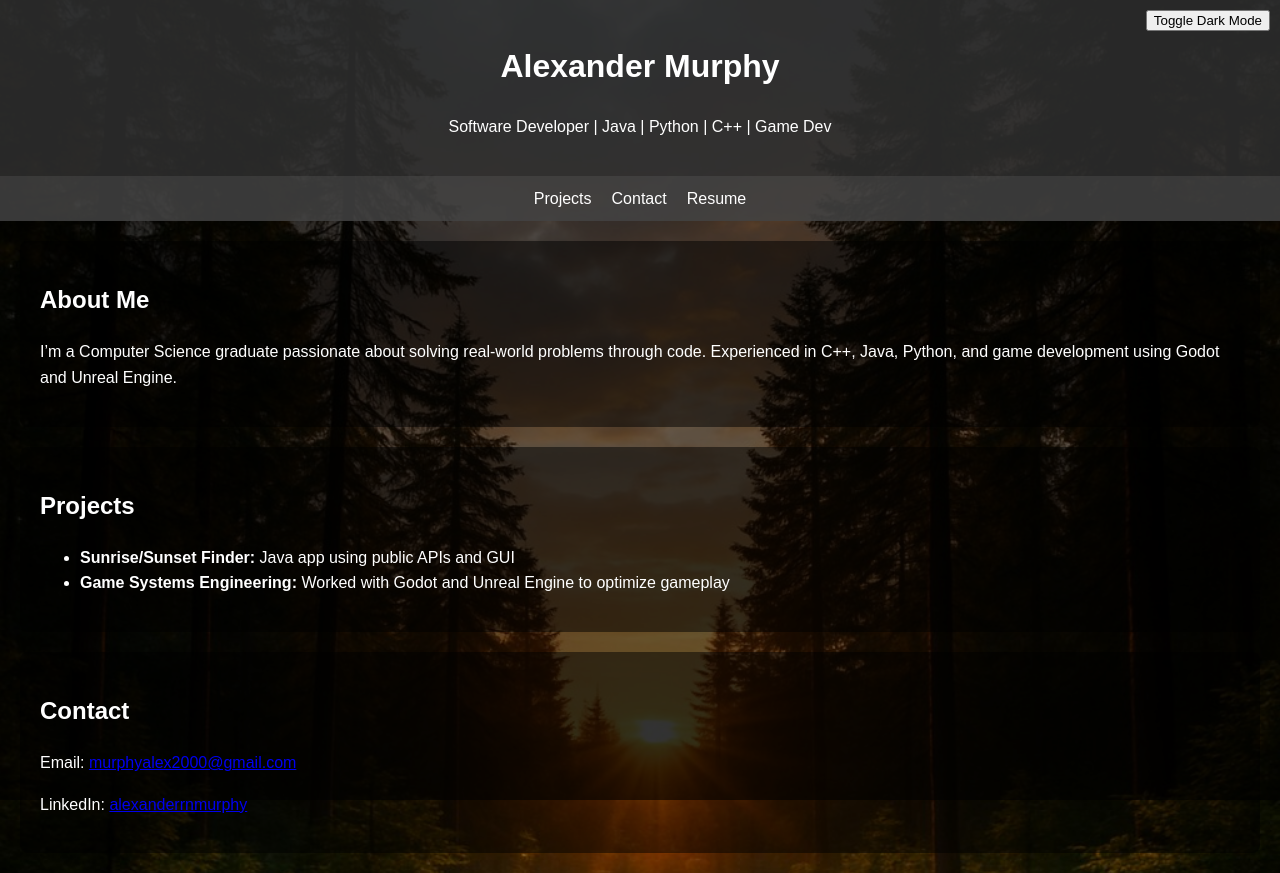
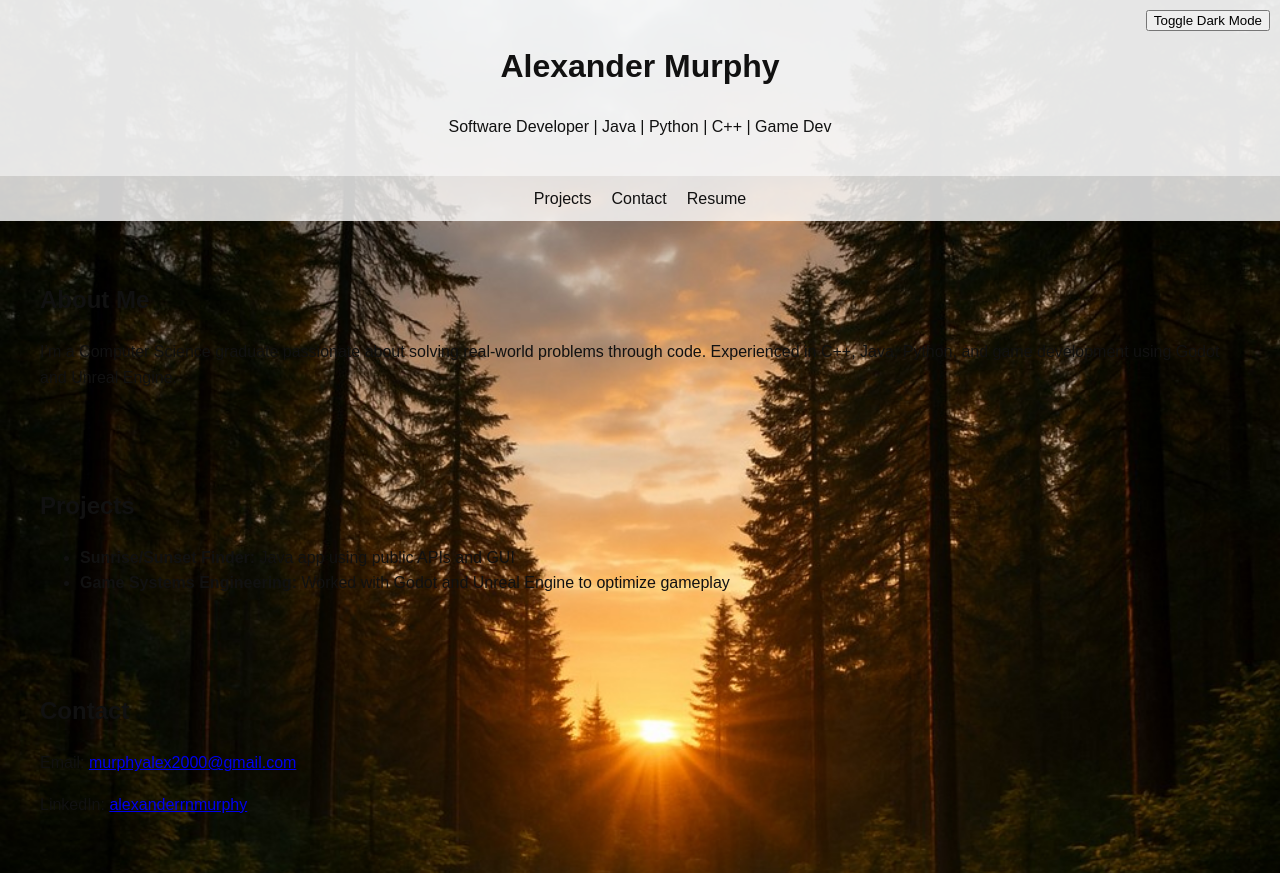
Before and after one commit to Viepertech/alexandermurphy, a plain HTML site: page index.html in a window 1280 px wide. Drawn offline with Linux system fonts and the light colour scheme.

Commit message:
Update style.css to fix light mode

```diff
--- a/style.css
+++ b/style.css
@@ -4,15 +4,15 @@ body {
   margin: 0;
   padding: 0;
   line-height: 1.6;
-  color: #fff;
+  color: #111;
   background: url('images/forest-sunset.jpg') no-repeat center center fixed;
   background-size: cover;
-  transition: background-color 0.3s ease;
+  transition: background-color 0.3s ease, color 0.3s ease;
   position: relative;
   z-index: -2;
 }
 
-/* Optional overlay for readability */
+/* Overlay: only used in dark mode now */
 body::before {
   content: '';
   position: fixed;
@@ -20,11 +20,20 @@ body::before {
   left: 0;
   width: 100%;
   height: 100%;
-  background-color: rgba(0, 0, 0, 0.6); /* overlay */
   z-index: 0;
 }
 
-/* Layout elements should appear above overlay */
+/* Remove overlay in light mode */
+body:not(.dark)::before {
+  background: none;
+}
+
+/* Dark mode adds readable overlay */
+body.dark::before {
+  background-color: rgba(0, 0, 0, 0.6);
+}
+
+/* Main layout should appear above overlay */
 header, nav, section, footer {
   position: relative;
   z-index: 1;
@@ -32,15 +41,15 @@ header, nav, section, footer {
 
 /* Header */
 header {
-  background: rgba(51, 51, 51, 0.8);
-  color: #fff;
+  background: rgba(255, 255, 255, 0.9); /* light background */
+  color: #111;
   padding: 20px;
   text-align: center;
 }
 
 /* Nav Bar */
 nav {
-  background: rgba(68, 68, 68, 0.85);
+  background: rgba(255, 255, 255, 0.8);
   display: flex;
   justify-content: center;
   gap: 20px;
@@ -48,27 +57,36 @@ nav {
 }
 
 nav a {
-  color: white;
+  color: #111;
   text-decoration: none;
 }
 
-/* Sections */
+/* Sections – transparent in light mode */
 section {
-  background: rgba(0, 0, 0, 0.5); /* Optional semi-transparent bg */
+  background: transparent;
   margin: 20px;
   padding: 20px;
   border-radius: 8px;
 }
 
-/* Dark mode toggle */
+/* Section background ONLY in dark mode */
+body.dark section {
+  background: rgba(0, 0, 0, 0.5);
+  color: #f0f0f0;
+}
+
+/* Dark mode tweaks */
 body.dark {
   background-color: #121212;
   color: #f0f0f0;
-  background-blend-mode: overlay;
 }
 
-/* Optional: Dark mode tweaks for header/nav */
 body.dark header,
 body.dark nav {
   background-color: rgba(20, 20, 20, 0.8);
+  color: #fff;
 }
+
+nav a:hover {
+  text-decoration: underline;
+}
```
